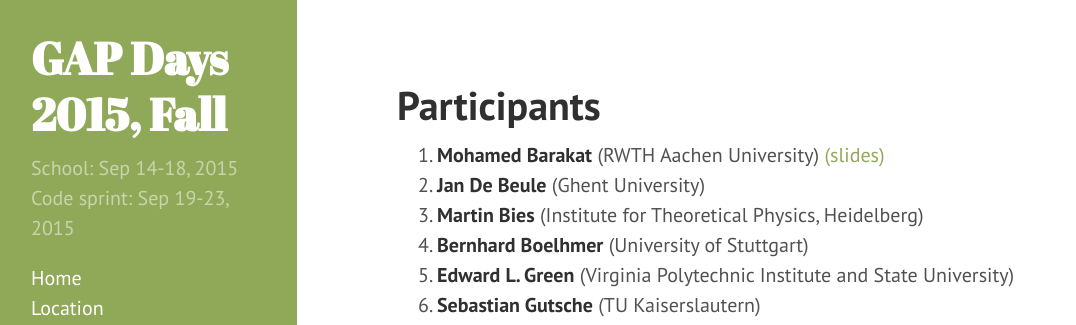
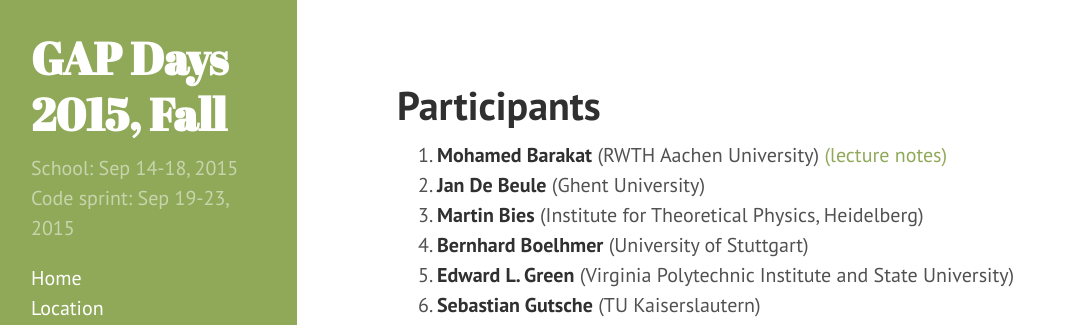
Before and after one commit to gapdays/gapdays2015-fall, a Jekyll site: the page built from participants.md, in a window 1280 px wide. Shown: the top 325 px of the page, without its empty margins (3-1079 px from the left). Built offline with Jekyll 4.4.1, drawn with Linux system fonts in a browser that asks for light colours; Markdown is read by kramdown in place of the engine named in the settings; part of the change alters nothing that is shown.

Commit message:
lecture notes

```diff
--- a/_data/participants.yml
+++ b/_data/participants.yml
@@ -1,6 +1,6 @@
 - name: Mohamed Barakat
   affiliation: RWTH Aachen University
-  slides: AHA.pdf
+  lecturenotes: AHA.pdf
 
 - name: Jan De Beule
   affiliation: Ghent University
--- a/participants.md
+++ b/participants.md
@@ -9,6 +9,7 @@ title: Participants
     <strong>{{ p.name }}</strong>
     {% if p.affiliation != null %} ({{ p.affiliation }}){% endif %}
     {% if p.slides != null %} <a href="../talks/{{ p.slides }}">(slides)</a> {% endif %}
+    {% if p.lecturenotes != null %} <a href="../talks/{{ p.lecturenotes }}">(lecture notes)</a> {% endif %}
     {% if p.demo != null %} <a href="../talks/{{ p.demo }}">(examples)</a> {% endif %}
     <br/>
     {% comment %}
```
